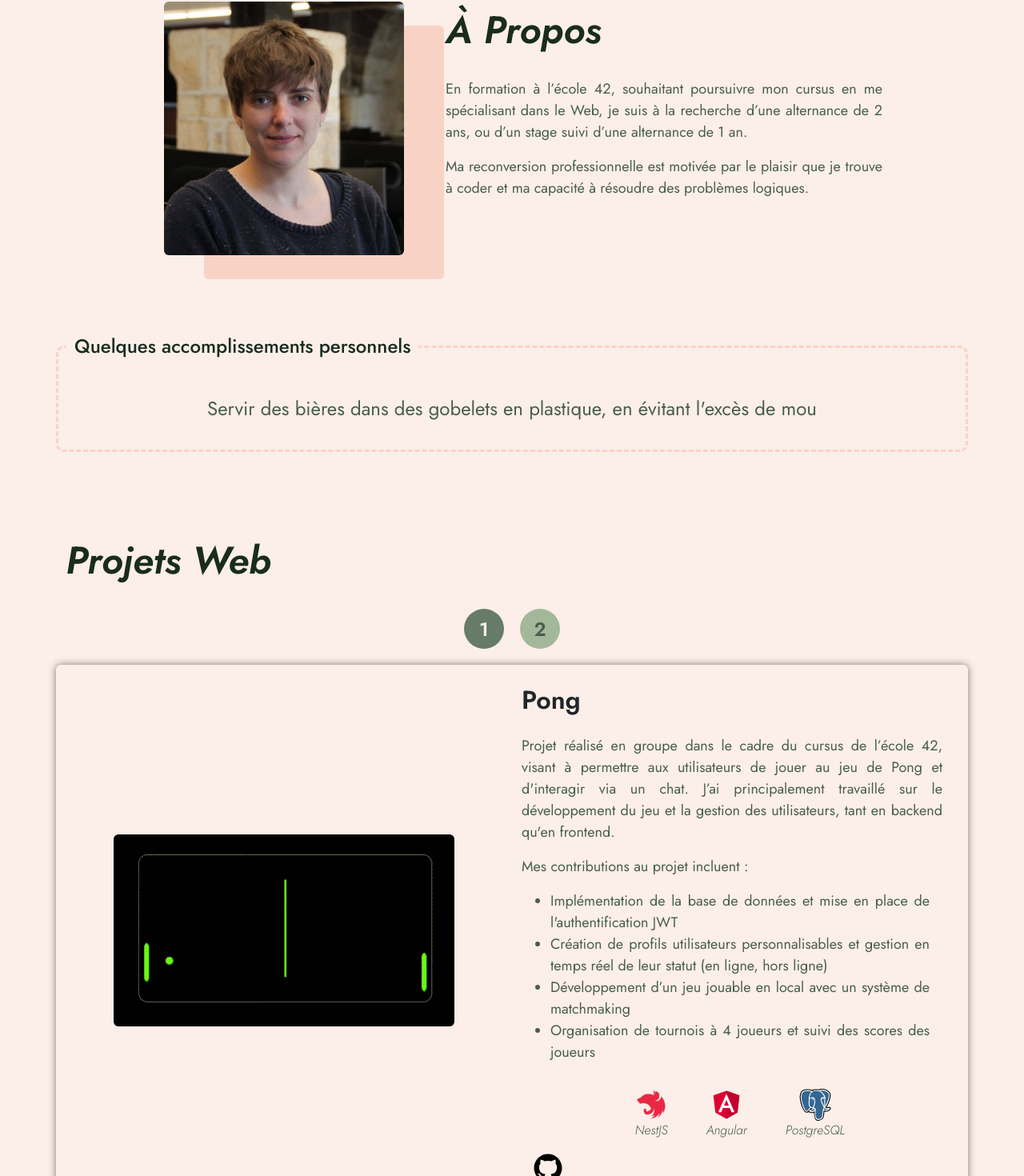
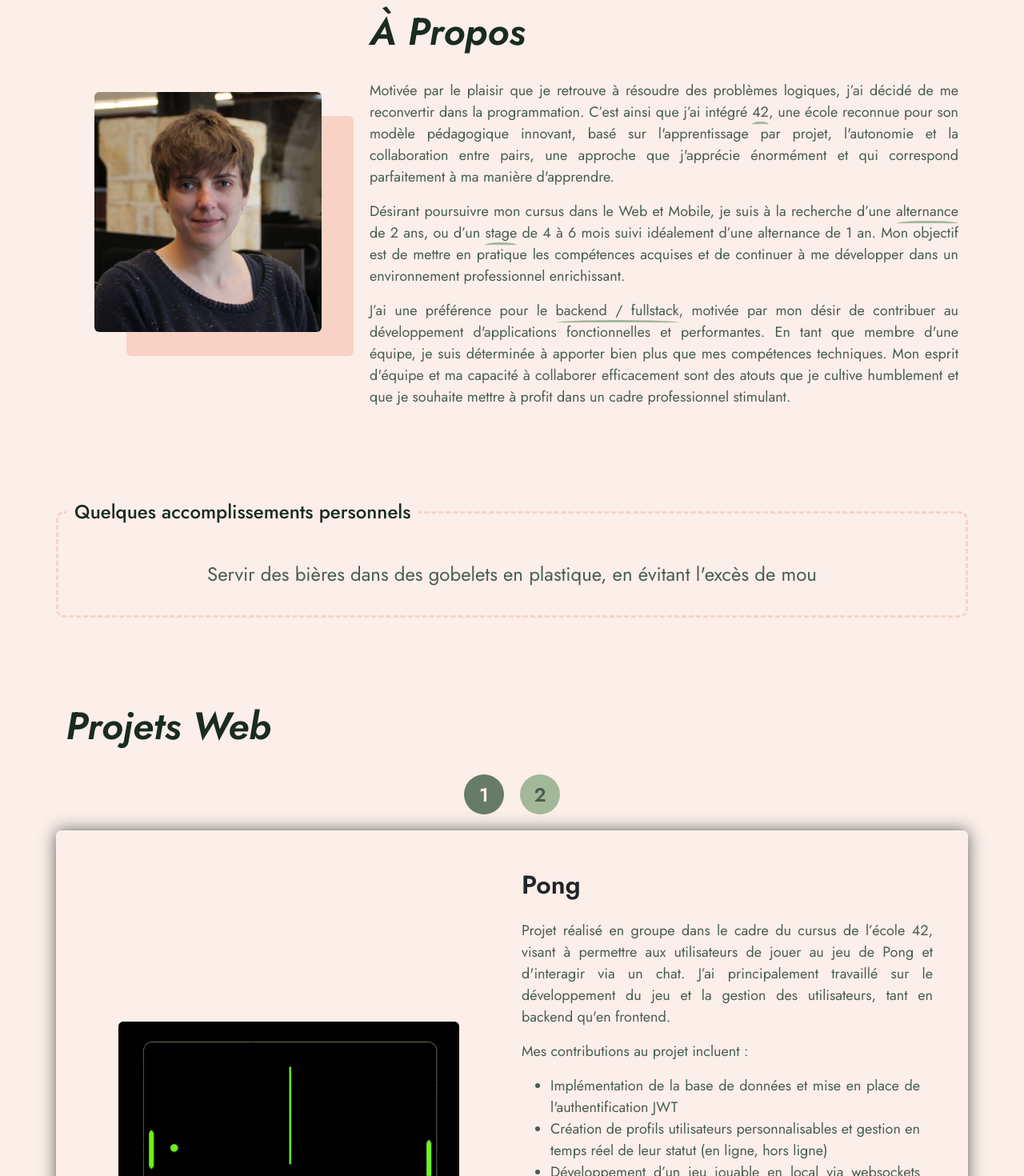
Before and after one commit to MargotBhn/Portfolio, an Angular app: page / in a window 1280 px wide. Shown: the part 544-2014 px from the top of the page at 80% size. Built offline with nearby package versions, Linux system fonts and the light colour scheme.

Commit message:
update a propos content and responsiveness

```diff
--- a/src/app/accueil/accueil.component.css
+++ b/src/app/accueil/accueil.component.css
@@ -1,5 +1,5 @@
 .spacer{
-    height: 56px;
+    height: 58px;
     background-color: var(--background);
 }
 
--- a/src/app/apropos/apropos.component.css
+++ b/src/app/apropos/apropos.component.css
@@ -1,13 +1,27 @@
-.resize-image{
+/* .resize-image{
     width: 300px;
     height: auto;
-}
+} */
 
 
 .box-shadow{
-    box-shadow: 50px 30px var(--alternative-bg-color);
+    box-shadow: 40px 30px var(--alternative-bg-color);
 }
 
+.underline{
+    position: relative;
+}
+
+.underline:after{
+    content: "";
+    position: absolute;
+    width: 100%;
+    border-top: solid 3px var(--light-bg-button);
+    left:0;
+    bottom: -6px;
+    border-radius: 50%;
+    height: 7px;
+}
 
 .type-writer {
     font-family: "Jost", sans-serif;
--- a/src/app/apropos/apropos.component.html
+++ b/src/app/apropos/apropos.component.html
@@ -2,15 +2,16 @@
 <div class="custom-bg">
     <div class="bloc-spacer"></div>
     <div class="container">
-        <div class="row gx-6 gy-5 justify-content-center">
-            <div class="col-lg-4 col-md-6 col-sm-6 text-center">
-                <img src="mbihan.jpg" alt="photo margot Bihan" class="rounded resize-image box-shadow">
+        <div class="row gx-6 gy-5 justify-content-center align-items-center">
+            <div class="col-11 col-md-8 col-lg-4 text-center p-5">
+                <img src="mbihan.jpg" alt="photo margot Bihan" class="rounded img-fluid box-shadow ">
             </div>
-            <div class="col-lg-6 col-md-6 col-sm-12">
+            <div class="col-12 col-md-12 col-lg-8">
                 <div class="category-italic-font">À Propos</div>
                 <div class="main-text">
-                    <p class="main-text">{{text1}}</p>
-                    <p class="main-text">{{text2}}</p>
+                    <p>Motivée par le plaisir que je retrouve à résoudre des problèmes logiques, j’ai décidé de me reconvertir dans la programmation. C’est ainsi que j’ai intégré <span class="underline">42</span>, une école reconnue pour son modèle pédagogique innovant, basé sur l'apprentissage par projet, l'autonomie et la collaboration entre pairs, une approche que j'apprécie énormément et qui correspond parfaitement à ma manière d'apprendre.</p>
+                    <p>Désirant poursuivre mon cursus dans le Web et Mobile, je suis à la recherche d’une <span class="underline">alternance</span> de 2 ans, ou d’un <span class="underline">stage</span> de 4 à 6 mois suivi idéalement d’une alternance de 1 an. Mon objectif est de mettre en pratique les compétences acquises et de continuer à me développer dans un environnement professionnel enrichissant.</p>
+                    <p>J’ai une préférence pour le <span class="underline">backend / fullstack</span>, motivée par mon désir de contribuer au développement d'applications fonctionnelles et performantes. En tant que membre d'une équipe, je suis déterminée à apporter bien plus que mes compétences techniques. Mon <span class="underline">esprit d'équipe</span> et ma capacité à collaborer efficacement sont des atouts que je cultive humblement et que je souhaite mettre à profit dans un cadre professionnel stimulant.</p>
                 </div>
             </div>
         </div>
--- a/src/app/apropos/apropos.component.ts
+++ b/src/app/apropos/apropos.component.ts
@@ -10,8 +10,9 @@ import { Component, OnInit } from '@angular/core';
 })
 export class AProposComponent implements OnInit{
 
-  text1: string = "En formation à l’école 42, souhaitant poursuivre mon cursus en me spécialisant dans le Web, je suis à la recherche d’une alternance de 2 ans, ou d’un stage suivi d’une alternance de 1 an."
-  text2: string = "Ma reconversion professionnelle est motivée par le plaisir que je trouve à coder et ma capacité à résoudre des problèmes logiques."
+  text1: string = "Motivée par le plaisir que je retrouve à résoudre des problèmes logiques, j’ai décidé de me reconvertir dans la programmation. C’est ainsi que j’ai intégré 42, une école reconnue pour son modèle pédagogique innovant, basé sur l'apprentissage par projet, l'autonomie et la collaboration entre pairs, une approche que j'apprécie énormément et qui correspond parfaitement à ma manière d'apprendre."
+  text2: string = "Désirant poursuivre mon cursus dans le Web et Mobile, je suis à la recherche d’une alternance de 2 ans, ou d’un stage de 4 à 6 mois suivi idéalement d’une alternance de 1 an. Mon objectif est de mettre en pratique les compétences acquises et de continuer à me développer dans un environnement professionnel enrichissant.";
+  text3: string = "J’ai une préférence marquée pour le backend / fullstack, motivée par mon désir de contribuer au développement d'applications fonctionnelles et performantes. En tant que membre d'une équipe, je suis déterminée à apporter bien plus que mes compétences techniques. Mon esprit d'équipe et ma capacité à collaborer efficacement sont des atouts que je cultive humblement et que je souhaite mettre à profit dans un cadre professionnel stimulant.";
 
   hitList = [
     "Réussir à faire comprendre les équations du premier degré à des collégiens !",
--- a/src/app/projets/projets.component.css
+++ b/src/app/projets/projets.component.css
@@ -1,13 +1,5 @@
 .project-text-margin{
   margin-bottom: 1em;
-}
-
-.project-border{
-  border: 3px dashed white;
-  /* border: 2px dashed var(--background); */
-
-  border-radius: 2%;
-  padding-top: 20px;
 }
 
 .spacer{
@@ -46,7 +38,8 @@
 
 
 .project-shadow{
-  box-shadow: 0 0 10px rgba(0, 0, 0, 0.5);
+  /* box-shadow: 0 0 20px rgba(0, 0, 0, 0.7); */
+  box-shadow: 0 0 20px rgba(25, 44, 30, 0.7);
 }
 
 
@@ -71,7 +64,6 @@
 
 .link-icon-container{
   margin-top: 10px;
-  margin-bottom: 10px;
 }
 
 .link-icon{
--- a/src/app/projets/projets.component.html
+++ b/src/app/projets/projets.component.html
@@ -22,12 +22,12 @@
             </button>
         </div>
     </div>
-    <div class="container rounded project-shadow">
+    <div class="container rounded project-shadow p-4">
         <div class="row justify-content-md-center align-items-center ">
-            <div class="col-md-6 text-center">
+            <div class="col-12 col-lg-6 text-center">
                     <img src="{{selectedProject.image}}" class="img-fluid rounded"/>
             </div>
-            <div class="col-md-6 ">
+            <div class="col-12 col-lg-6 ">
                 <div class="row">
                     <span class="project-name">{{selectedProject.title}}</span>
                 </div>
--- a/src/app/projets/projets.component.ts
+++ b/src/app/projets/projets.component.ts
@@ -19,7 +19,7 @@ export class ProjetsComponent {
       skills: [
         "Implémentation de la base de données et mise en place de l'authentification JWT",
         "Création de profils utilisateurs personnalisables et gestion en temps réel de leur statut (en ligne, hors ligne)",
-        "Développement d’un jeu jouable en local avec un système de matchmaking",
+        "Développement d’un jeu jouable en local via websockets avec un système de matchmaking",
         "Organisation de tournois à 4 joueurs et suivi des scores des joueurs",
       ],
       langages :[
@@ -33,7 +33,7 @@ export class ProjetsComponent {
     },
     {
       title : "Portfolio",
-      image : "Portfolio.png",
+      image : "portfolio.png",
       descriptions : [
         "L’objectif de ce projet personnel était de développer mes compétences en HTML et CSS, des langages que je n'avais pas eu l'occasion de beaucoup utiliser lors de mes précédentes expériences. En plus d'améliorer mes connaissances dans ces technologies, ce projet m'a permis de découvrir et d'utiliser Bootstrap, ainsi que d'explorer les animations CSS. Ce fut également une excellente opportunité pour m'initier au design d'interface utilisateur (UI).",
         "J’espère par ce biais vous donner envie de collaborer avec moi."],
```
